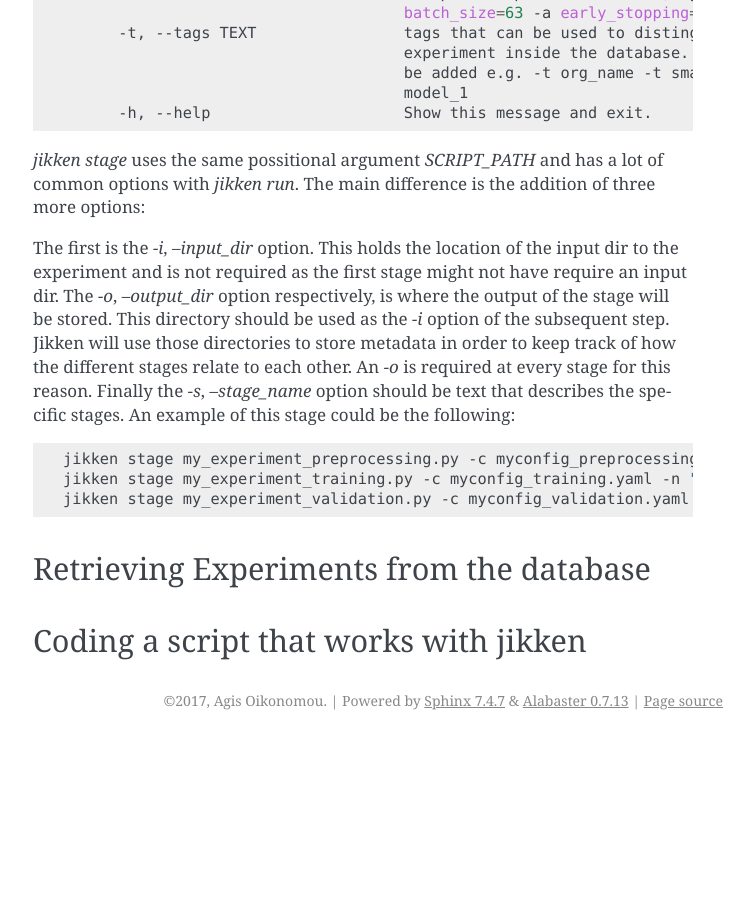
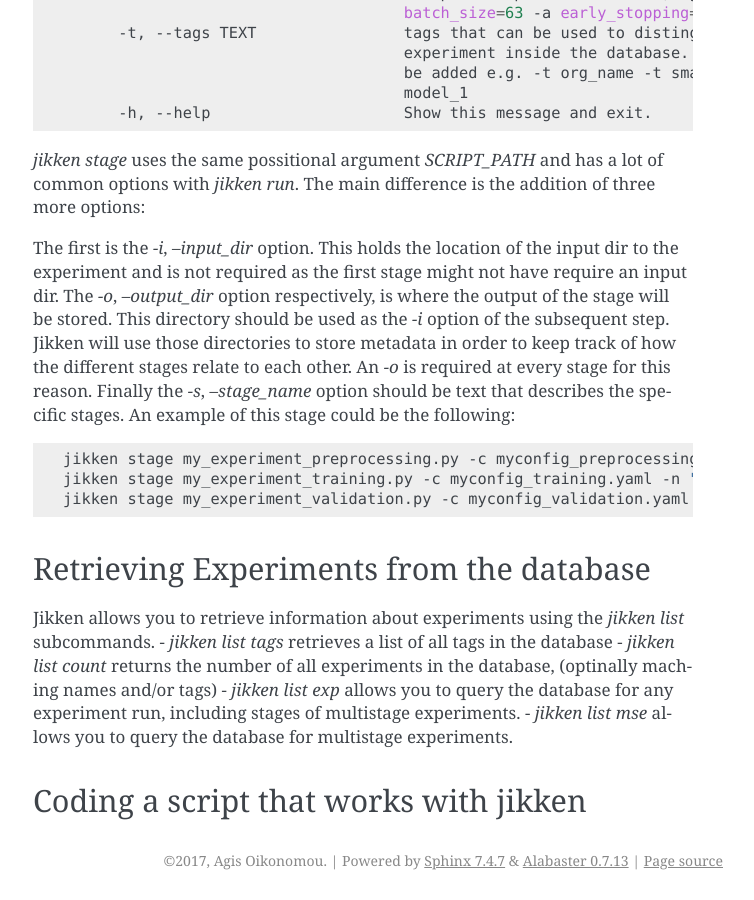
Before and after one commit to outcastofmusic/jikken, a Sphinx documentation site: the page built from docs/usage.rst, in a window 1280 px wide and 900 px high, scrolled down 3786 px. Shown: the whole window, without its empty margins (387-1141 px from the left). Built offline with Sphinx 7.4.7, drawn with Linux system fonts in a browser that asks for light colours; before the commit the page ends 4526 px from its top, so only the background shows below that.

Commit message:
refactored tags and count to be subcommands of list

```diff
--- a/docs/usage.rst
+++ b/docs/usage.rst
@@ -187,6 +187,13 @@
 Retrieving Experiments from the database
 -----------------------------------------
 
+Jikken allows you to retrieve information about experiments using the `jikken list` subcommands.
+- `jikken list tags` retrieves a list of all tags in the database
+- `jikken list count` returns the number of all experiments in the database, (optinally maching names  and/or tags)
+- `jikken list exp` allows you to query the database for any experiment run, including  stages of multistage experiments.
+- `jikken list mse` allows you to query the database for multistage experiments.
+
+
 
 Coding a script that works  with jikken
 ----------------------------------------
```
Also changed, not shown: 1 other file.
